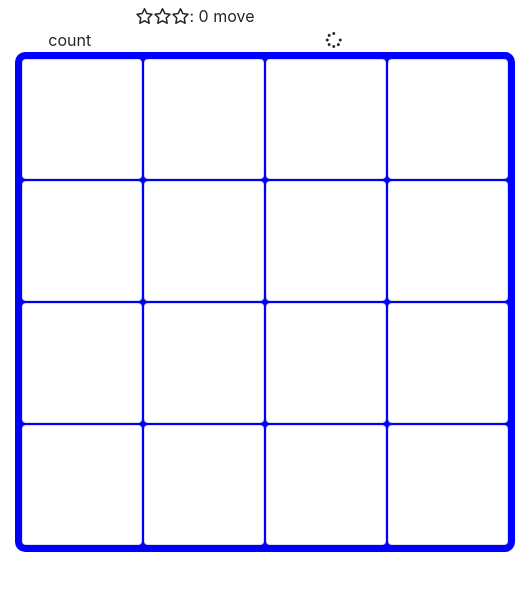
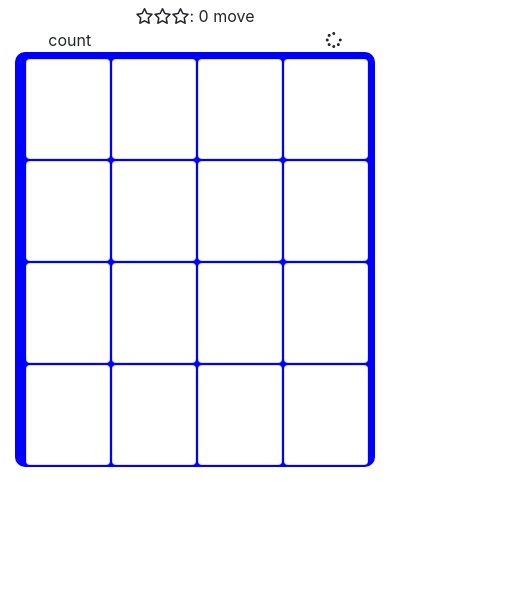
Before and after one commit to seiyamiyaoka/memorygame, a plain HTML site: page index.html in a window 390 px wide. Shown: the part 39-630 px from the top of the page, 515 px wide, since content can reach past the window. Drawn offline with nearby package versions, Linux system fonts and the light colour scheme.

Commit message:
add card media query

```diff
--- a/css/style.css
+++ b/css/style.css
@@ -61,3 +61,29 @@ img {
 .resetButton{
   text-align: center;
 }
+
+@media screen and (max-width:480px) {
+  .card-panel {
+    margin: 0 auto;
+    padding: 5px;
+    background-color: blue;
+    height: 90%;
+    width: 100%;
+    border-radius: 10px;
+  }
+  .card {
+    float: right;
+    margin-top: 2px;
+    margin-right: 2px;
+    border: red 1px solid;
+    width: 24%;
+    height: 100px;
+    border-radius: 10px;
+  }
+  img {
+    width: 100%;
+    margin: 0 auto;
+    display: block;
+
+  }
+}
```
